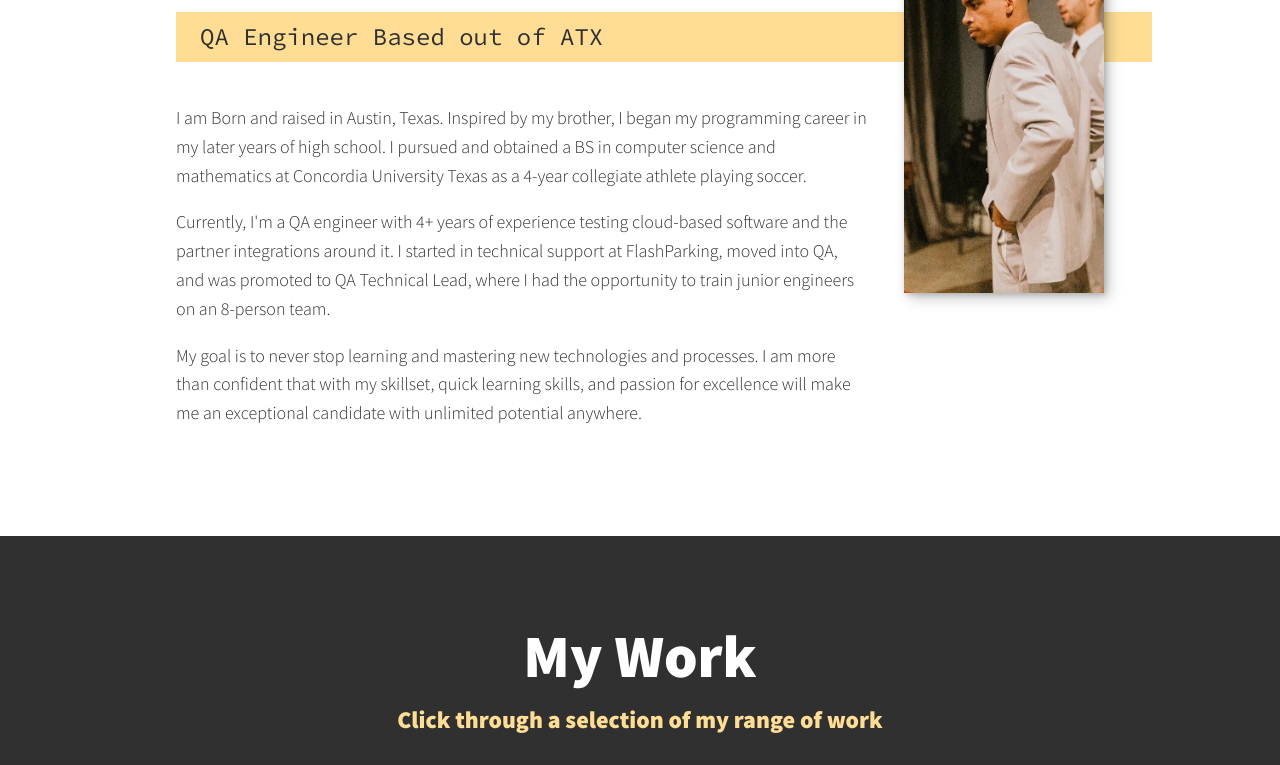
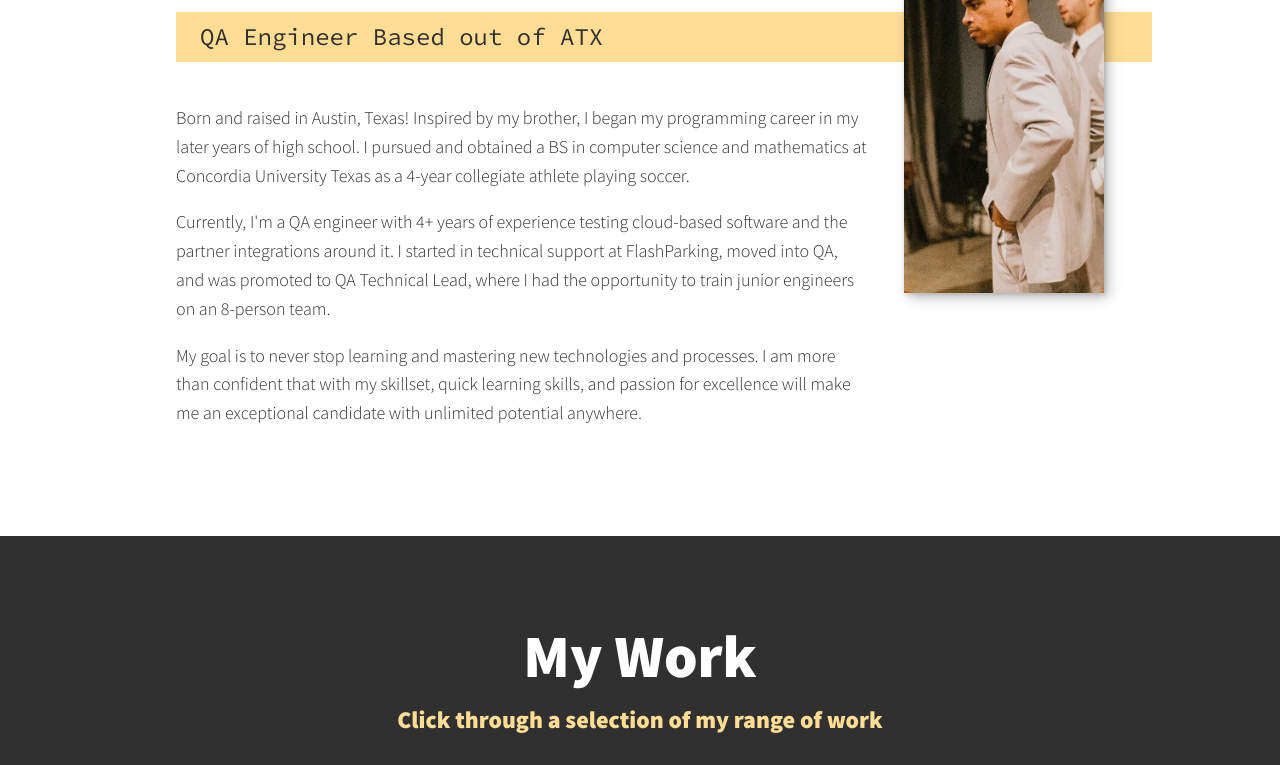
Before and after one commit to beniterry/benterry.io, a plain HTML site: page index.html in a window 1280 px wide. Shown: the part 1323-2088 px from the top of the page. Drawn offline with nearby package versions, Linux system fonts and the light colour scheme.

Commit message:
update about section

```diff
--- a/index.html
+++ b/index.html
@@ -71,7 +71,7 @@
            <p class="section__subtitle section__subtitle--about">QA Engineer Based out of ATX</p>
 
            <div class="about-me__body">
-               <p>I am Born and raised in Austin, Texas. Inspired by my brother, I began my programming career in my later years of high school. I pursued and obtained a BS in computer science and mathematics at Concordia University Texas as a 4-year collegiate athlete playing soccer.</p>
+               <p>Born and raised in Austin, Texas! Inspired by my brother, I began my programming career in my later years of high school. I pursued and obtained a BS in computer science and mathematics at Concordia University Texas as a 4-year collegiate athlete playing soccer.</p>
                <p>Currently, I'm a QA engineer with 4+ years of experience testing cloud-based software and the partner integrations around it. I started in technical support at FlashParking, moved into QA, and was promoted to QA Technical Lead, where I had the opportunity to train junior engineers on an 8-person team.</p>
                <p>My goal is to never stop learning and mastering new technologies and processes. I am more than confident that with my skillset, quick learning skills, and passion for excellence will make me an exceptional candidate with unlimited potential anywhere.</p>
            </div>
```
